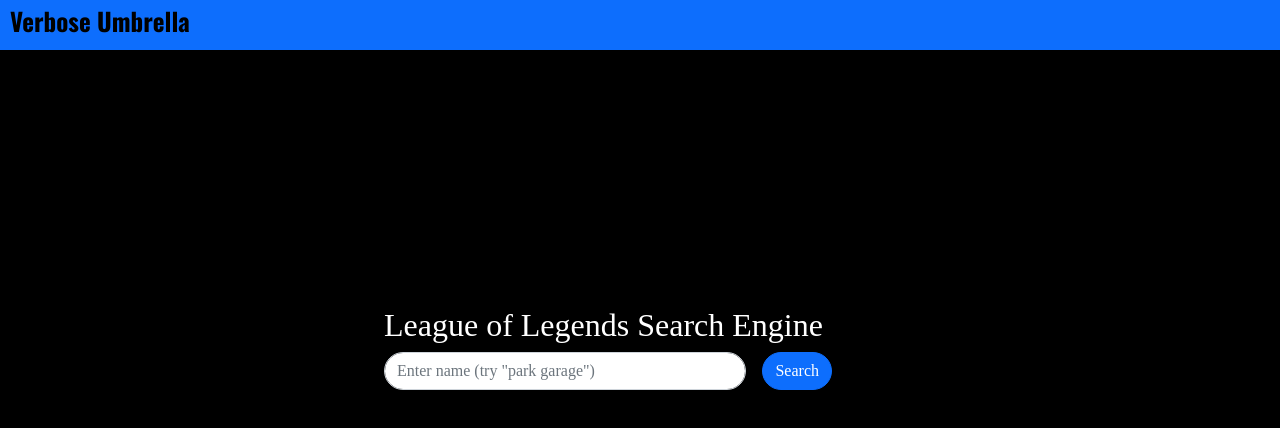
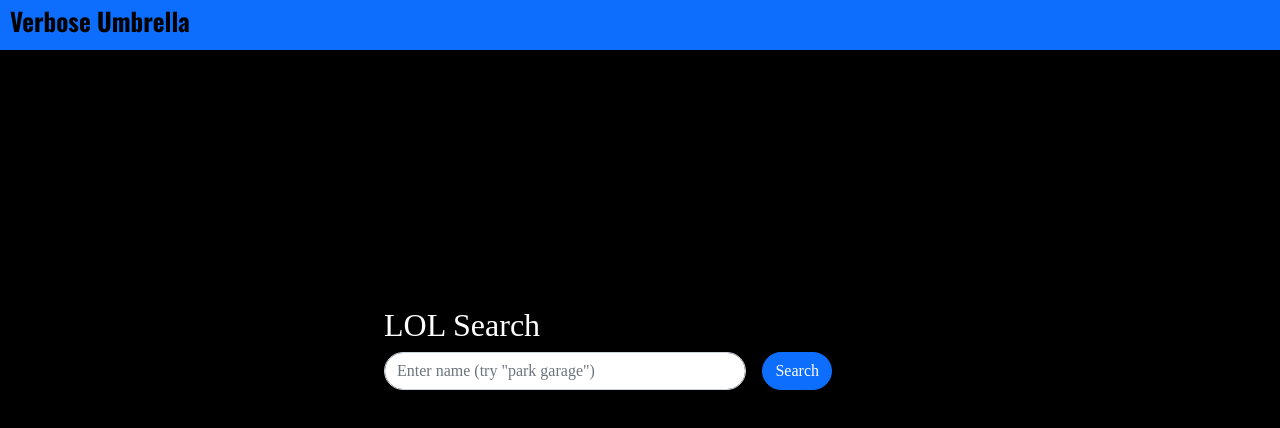
Before and after one commit to JohnYou1234/verbose-umbrella, a React (Create React App) app in the folder verbose_umbrella/: page / in a window 1280 px wide. Shown: the top 428 px of the page. Built offline with nearby package versions, Linux system fonts and the light colour scheme; a web font is replaced by a local one.

Commit message:
Color changes

```diff
--- a/verbose_umbrella/src/components/Matches/match.css
+++ b/verbose_umbrella/src/components/Matches/match.css
@@ -30,7 +30,7 @@
   }
 
   .defeat {
-    background-color: rgba(240, 22, 22, 0.842)
+    background-color: rgba(218, 42, 42, 0.842)
   }
 
   /* .defeat:hover {
--- a/verbose_umbrella/src/components/Search/Search.js
+++ b/verbose_umbrella/src/components/Search/Search.js
@@ -26,7 +26,7 @@
 
     return (
       <div className='search-box'>
-        <h2>League of Legends Search Engine</h2>
+        <h2>LOL Search</h2>
         <InputGroup as="form" className="mb-3" onSubmit={() => handleOnSubmit(summoner)} id='form-box'>
             <Form.Control
               id='summoner-search'
```
Also changed, not shown: 13 other files (tests, documents, lock files or other folders).
